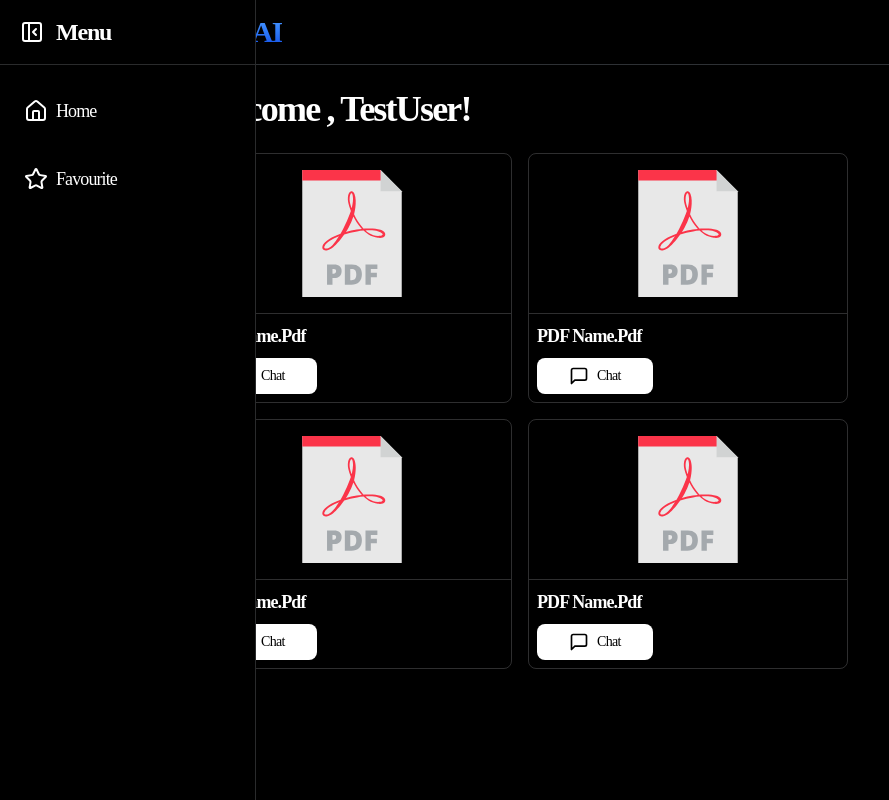
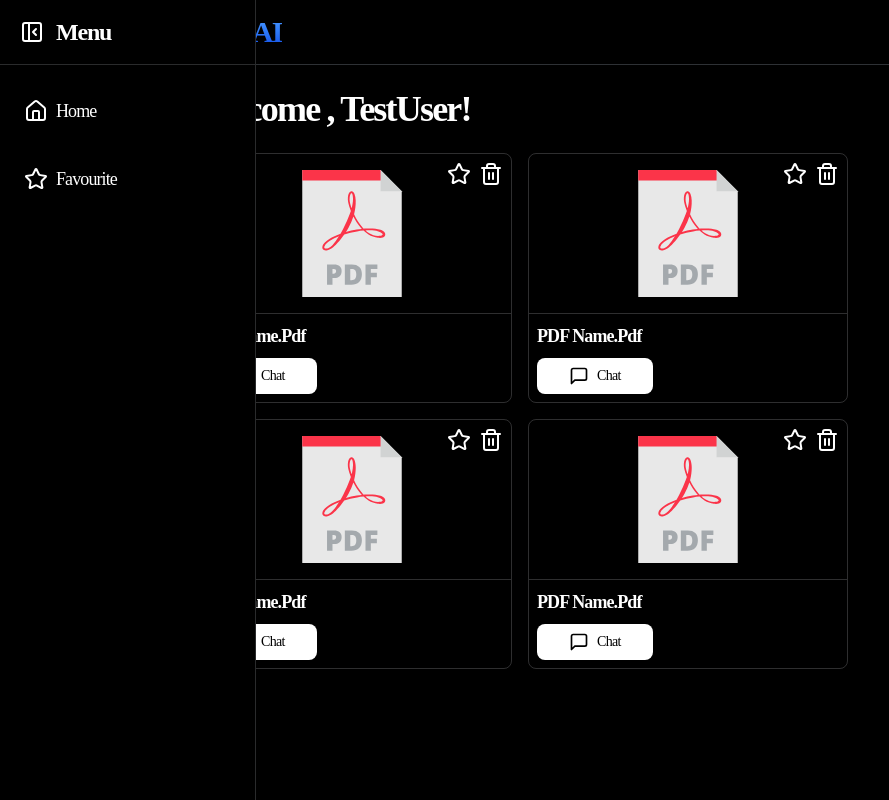
Before and after one commit to Piyushxz/SanityAI-DocumentSummerizer, a React (Vite) app: page /dashboard in a window 1280 px wide. Shown: the whole page, without its empty margins (0-889 px from the left). Built offline with nearby package versions, Linux system fonts and the light colour scheme; a web font is replaced by a local one.

Commit message:
added icons to card

```diff
--- a/src/components/PDFCard.tsx
+++ b/src/components/PDFCard.tsx
@@ -1,11 +1,19 @@
 import pdf from "../assets/pdf-svgrepo-com.svg"
 import { Button } from "./Button"
 import ChatIcon from "./icons/ChatIcon"
+import DeleteIcon from "./icons/DeleteIcon"
+import FavoritesIcon from "./icons/FavourtieIcon"
 export const PDFCard = ({pdfName}:{
     pdfName:string
 }) =>{
     return(
         <div className="w-80  border border-gray-200/20 rounded-lg">
+            <div className="flex justify-end">
+                <div className="flex gap-2 p-2 absolute">
+                    <FavoritesIcon/>
+                    <DeleteIcon/>
+                </div>
+            </div>
         <div className="h-40 border-b border-gray-200/20 flex justify-center items-center">
             <img src={pdf} alt="PDF icon" className="w-[80%] h-[80%]" />
         </div>
--- /dev/null
+++ b/src/components/icons/DeleteIcon.tsx
@@ -0,0 +1,27 @@
+const DeleteIcon = ({ className = "", size = 24, color = "currentColor" }) => {
+    return (
+        <div className="transition-all duration-300 hover:bg-red-600/20 hover:text-red-500">
+                  <svg
+        xmlns="http://www.w3.org/2000/svg"
+        width={size}
+        height={size}
+        viewBox="0 0 24 24"
+        fill="none"
+        stroke={color}
+        strokeWidth="2"
+        strokeLinecap="round"
+        strokeLinejoin="round"
+        className={`lucide lucide-trash-2 ${className}`}
+      >
+        <path d="M3 6h18" />
+        <path d="M19 6v14c0 1-1 2-2 2H7c-1 0-2-1-2-2V6" />
+        <path d="M8 6V4c0-1 1-2 2-2h4c1 0 2 1 2 2v2" />
+        <line x1="10" y1="11" x2="10" y2="17" />
+        <line x1="14" y1="11" x2="14" y2="17" />
+      </svg>
+        </div>
+
+    );
+  };
+
+  export default DeleteIcon;
--- a/src/components/icons/FavourtieIcon.tsx
+++ b/src/components/icons/FavourtieIcon.tsx
@@ -10,7 +10,7 @@ const FavoritesIcon = ({ className = "", size = 24, color = "currentColor" }) =>
         strokeWidth="2"
         strokeLinecap="round"
         strokeLinejoin="round"
-        className={`lucide lucide-star ${className}`}
+        className={`lucide lucide-star ${className} transition-all duration-300 hover:bg-yellow-600/20 hover:text-yellow-500`}
       >
         <path d="M11.525 2.295a.53.53 0 0 1 .95 0l2.31 4.679a2.123 2.123 0 0 0 1.595 1.16l5.166.756a.53.53 0 0 1 .294.904l-3.736 3.638a2.123 2.123 0 0 0-.611 1.878l.882 5.14a.53.53 0 0 1-.771.56l-4.618-2.428a2.122 2.122 0 0 0-1.973 0L6.396 21.01a.53.53 0 0 1-.77-.56l.881-5.139a2.122 2.122 0 0 0-.611-1.879L2.16 9.795a.53.53 0 0 1 .294-.906l5.165-.755a2.122 2.122 0 0 0 1.597-1.16z"/>
       </svg>
```
